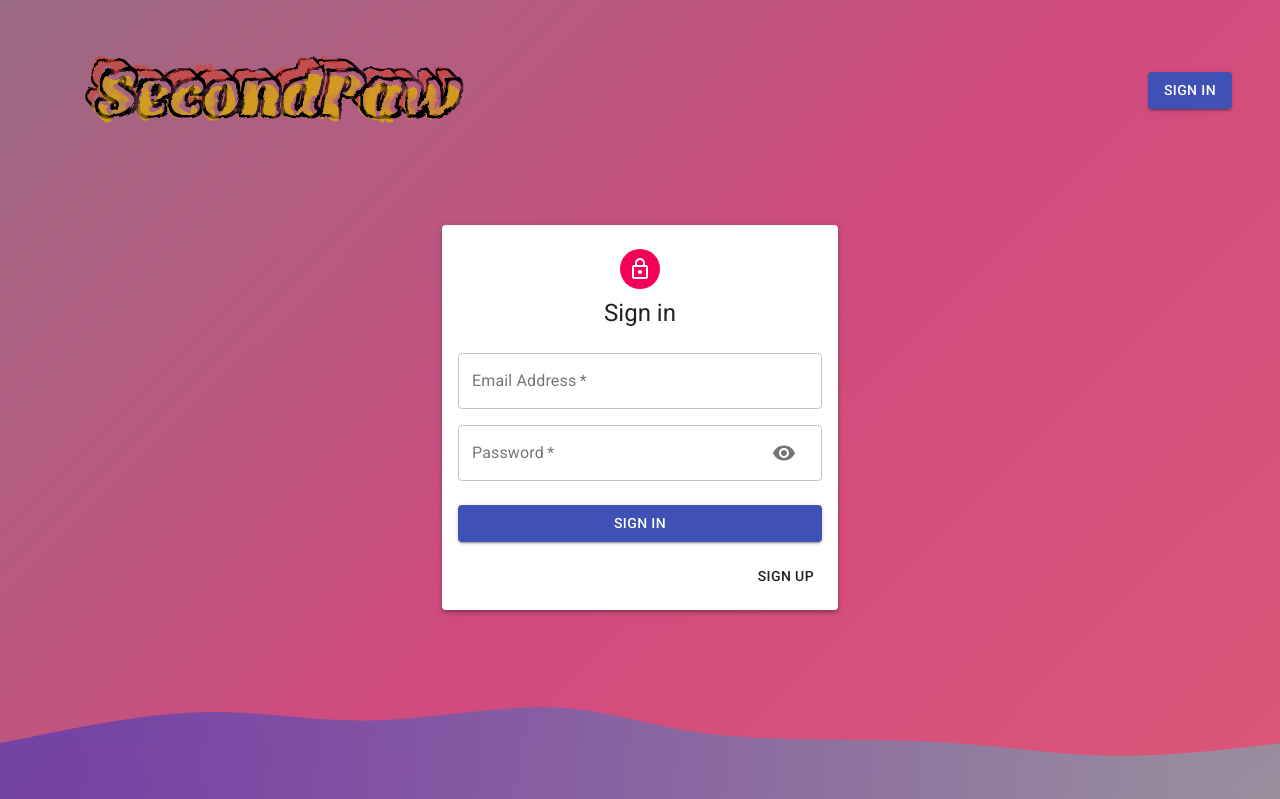
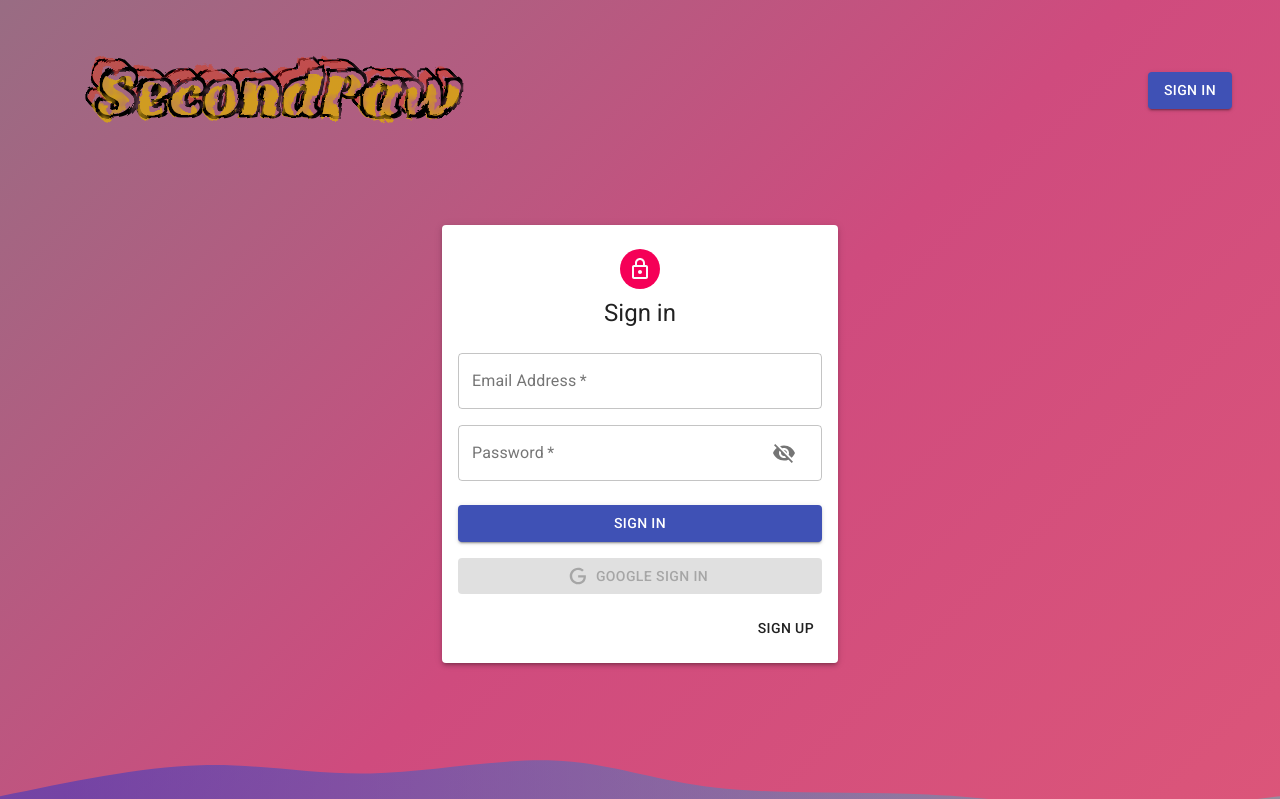
Before and after one commit to melodycai1105/secondpaw, a React (Create React App) app in the folder client/: page /auth in a window 1280 px wide. Shown: the top 799 px of the page. Built offline with nearby package versions, Linux system fonts and the light colour scheme.

Commit message:
Added the Google Authentication and Sign in functionality

```diff
--- a/client/src/components/Auth/Auth.js
+++ b/client/src/components/Auth/Auth.js
@@ -1,12 +1,14 @@
 import React, { useState } from 'react';
 import { Avatar, Button, Paper, Grid, Typography, Container } from '@material-ui/core';
 import LockOutlinedIcon from '@material-ui/icons/LockOutlined';
-import { mergeClasses } from '@material-ui/styles';
 import { useDispatch } from 'react-redux';
 import { useNavigate } from 'react-router-dom';
 import Input from './Input';
 import useStyles from './styles';
 import { signin, signup } from '../../actions/auth';
+import { GoogleLogin } from 'react-google-login';
+import Icon from './icon';
+import { AUTH } from '../../constants/actionTypes';
 
 const initialState = {
   firstName: '',
@@ -34,43 +36,72 @@
     }
   };
 
+  const googleSuccess = async (res) => {
+    const result = res?.profileObj;
+    const token = res?.tokenId;
+
+    try {
+      dispatch({ type: AUTH, data: { result, token } });
+
+      history('/');
+    } catch (error) {
+      console.log(error);
+    }
+  };
+
+  const googleFail = () => {
+    alert('Could not log in with your Google account. Please try again later.');
+  }
+
   const handleChange = (e) => {
     setFormData({ ...formData, [e.target.name]: e.target.value })
   };
 
   const switchMode = () => {
+    setFormData(initialState);
     setIsSignup((prevIsSignUp) => !prevIsSignUp)
-    handleShowPassword()
+    setShowPassword(false);
   }
 
-  const handleShowPassword = () => setShowPassword((prevShowPassword) => !prevShowPassword); // Toggling
+  const handleShowPassword = () => setShowPassword(!showPassword); // Toggling
 
   return (
-    <Container  component="main" maxWidth="xs">
+    <Container component="main" maxWidth="xs">
       <Paper className={classes.paper} elevation={3}>
         <Avatar className={classes.avatar}>
           <LockOutlinedIcon />
         </Avatar>
-      <Typography component="h1" variant="h5">{ isSignup ? 'Sign up' : 'Sign in' }</Typography>
+        <Typography component="h1" variant="h5">{isSignup ? 'Sign up' : 'Sign in'}</Typography>
         <form className={classes.form} onSubmit={handleSubmit}>
           <Grid container spacing={2}>
-          { isSignup && (
+            {isSignup && (
               <>
                 <Input name="firstName" label="First Name" handleChange={handleChange} autoFocus half />
                 <Input name="lastName" label="Last Name" handleChange={handleChange} half />
               </>
             )}
             <Input name="email" label="Email Address" handleChange={handleChange} type="email" />
-          <Input name="password" label="Password" handleChange={handleChange} type={showPassword ? 'text' : 'password'} handleShowPassword={handleShowPassword} />
-          { isSignup && <Input name="confirmPassword" label="Repeat Password" handleChange={handleChange} type="password" /> }
+            <Input name="password" label="Password" handleChange={handleChange} type={showPassword ? 'password' : 'text'} handleShowPassword={handleShowPassword} />
+            {isSignup && <Input name="confirmPassword" label="Repeat Password" handleChange={handleChange} type="password" />}
           </Grid>
           <Button type="submit" fullWidth variant="contained" color="primary" className={classes.submit}>
-            { isSignup ? 'Sign Up' : 'Sign In' }
+            {isSignup ? 'Sign Up' : 'Sign In'}
           </Button>
+          {!isSignup && (<GoogleLogin
+            clientId="994062158876-f87p12lgb1ri0fa6ueq7unfjon6ej2qj.apps.googleusercontent.com"
+            render={(renderProps) => (
+              <Button className={classes.googleButton} color="primary" fullWidth onClick={renderProps.onClick} disabled={renderProps.disabled} startIcon={<Icon />} variant="contained">
+                Google Sign In
+              </Button>
+            )}
+            onSuccess={googleSuccess}
+            onFailure={googleFail}
+            cookiePolicy="single_host_origin"
+          />)}
           <Grid container justify='flex-end'>
             <Grid item>
               <Button onClick={switchMode}>
-               { isSignup ? 'Sign in' : 'Sign up' }
+                {isSignup ? 'Sign in' : 'Sign up'}
               </Button>
             </Grid>
           </Grid>
--- /dev/null
+++ b/client/src/components/Auth/icon.js
@@ -0,0 +1,12 @@
+import React from 'react';
+
+const icon = () => (
+    <svg style={{ width: '20px', height: '20px' }} viewBox="0 0 24 24">
+        <path
+            fill="currentColor"
+            d="M21.35,11.1H12.18V13.83H18.69C18.36,17.64 15.19,19.27 12.19,19.27C8.36,19.27 5,16.25 5,12C5,7.9 8.2,4.73 12.2,4.73C15.29,4.73 17.1,6.7 17.1,6.7L19,4.72C19,4.72 16.56,2 12.1,2C6.42,2 2.03,6.8 2.03,12C2.03,17.05 6.16,22 12.25,22C17.6,22 21.5,18.33 21.5,12.91C21.5,11.76 21.35,11.1 21.35,11.1V11.1Z"
+        />
+    </svg>
+);
+
+export default icon;
```
Lines whose indentation alone changed are shown as unchanged.
